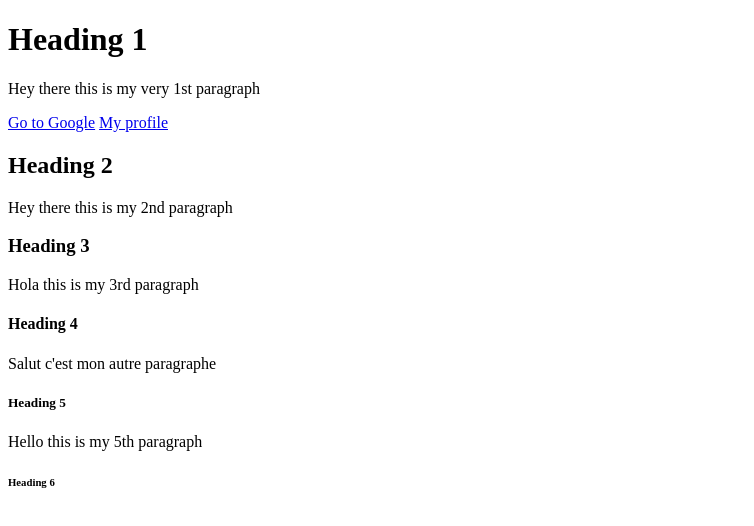
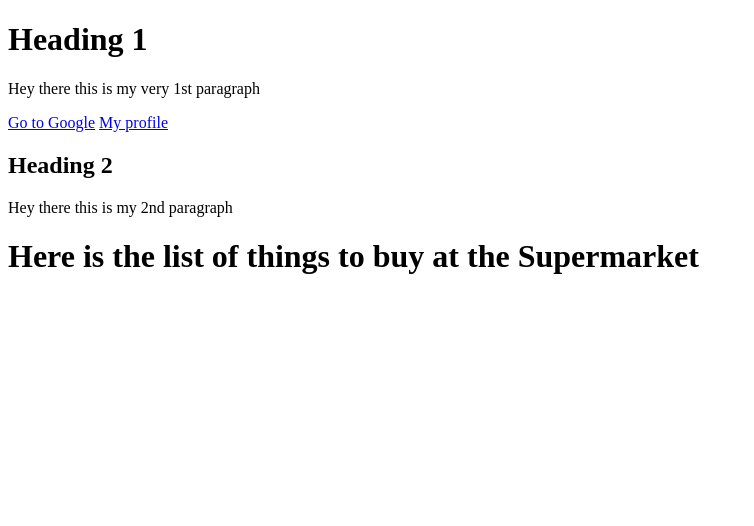
Before and after one commit to BenCodeurr/tech-nomads-fellowship, a plain HTML site: page index.html in a window 1280 px wide. Shown: the whole page, without its empty margins (0-754 px from the left). Drawn offline with Linux system fonts and the light colour scheme.

Commit message:
assignment done

```diff
--- a/index.html
+++ b/index.html
@@ -14,13 +14,14 @@
     <a href="profile.html">My profile</a>
     <h2>Heading 2</h2>
     <p>Hey there this is my 2nd paragraph</p>
-    <h3>Heading 3</h3>
-    <p>Hola this is my 3rd paragraph</p>
-    <h4>Heading 4</h4>
-    <p>Salut c'est mon autre paragraphe</p>
-    <h5>Heading 5</h5>
-    <p>Hello this is my 5th paragraph</p>
-    <h6>Heading 6</h6>
+    <h1>Here is the list of things to buy at the Supermarket</h1>
+    <ul>
+
+    </ul>
+
+
+
+
   </body>
 </html>
 <!-- Opening tag    -->
```
Also changed, not shown: contact.html (added, +15 -0 lines), images/image.svg (added), projects.html (added).
